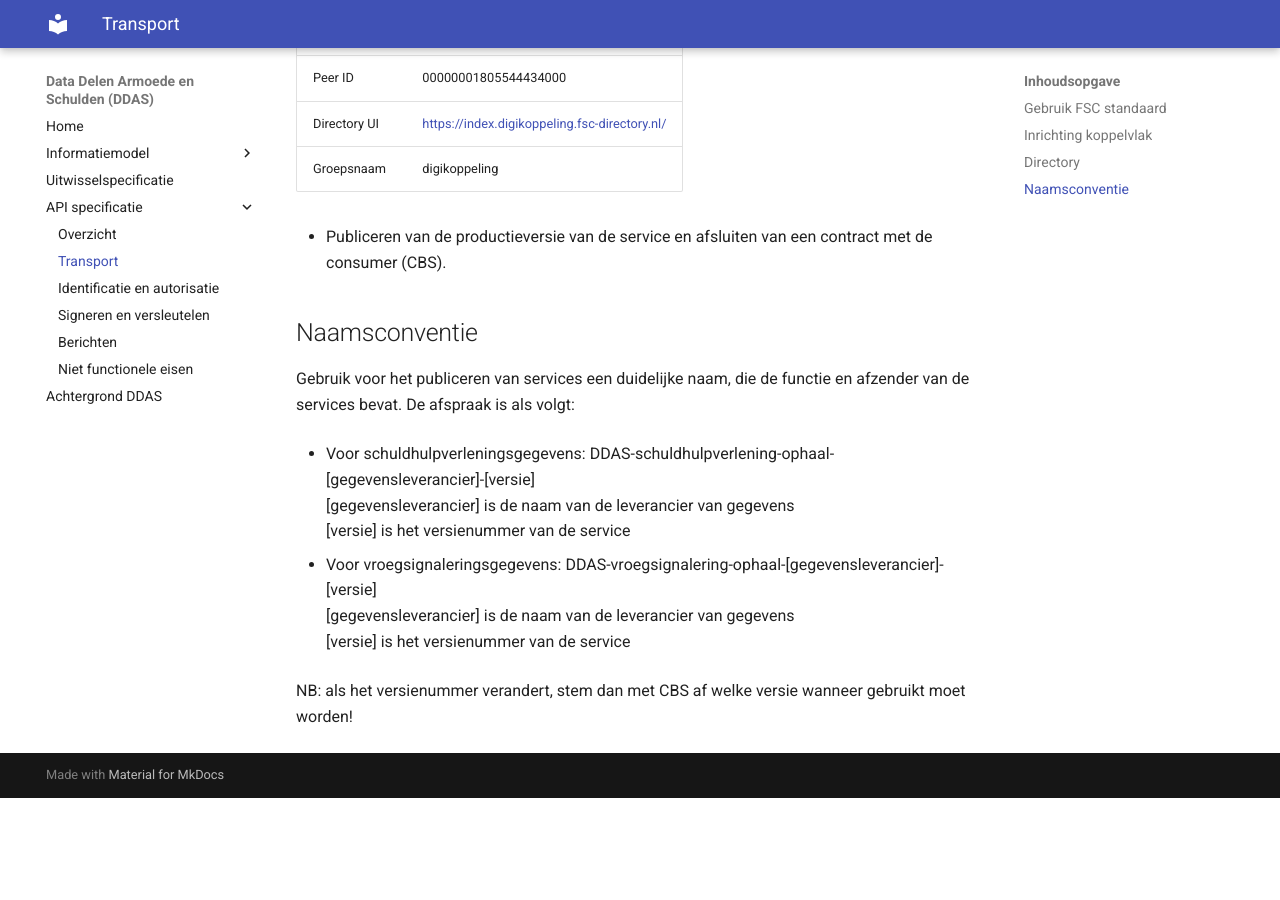
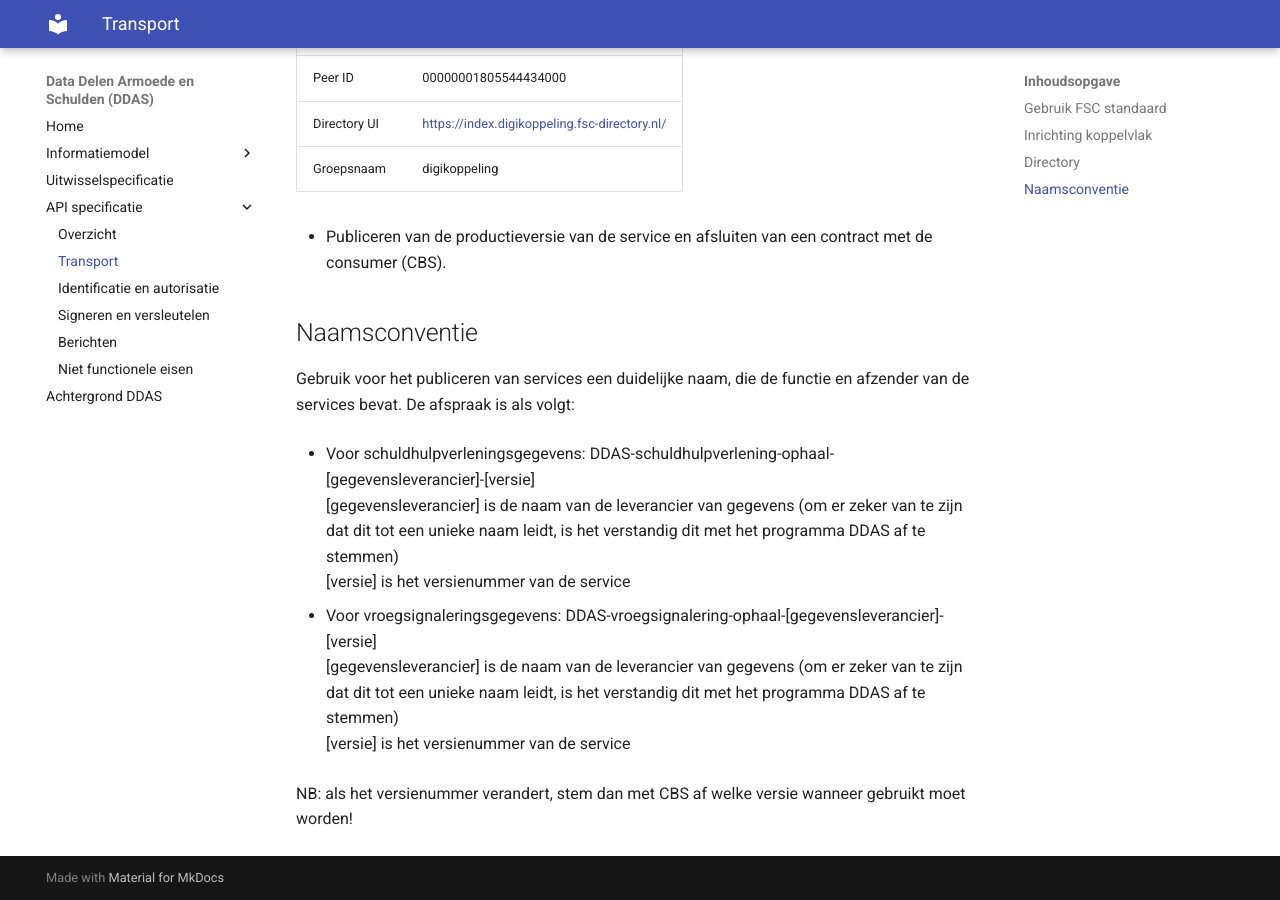
Before and after one commit to Govert-Claus/DDAS-API, an MkDocs documentation site: the page built from docs/transport.md, in a window 1280 px wide and 900 px high, scrolled down 1921 px. Built offline with MkDocs 1.6.1 and Material for MkDocs 9.7.7, drawn with Linux system fonts in a browser that asks for light colours; the version menu is left out; before the commit the page ends 2719 px from its top, so only the background shows below that.

Commit message:
Update transport.md

```diff
--- a/docs/transport.md
+++ b/docs/transport.md
@@ -64,11 +64,11 @@ Om gebruik te maken van de directory moeten de volgende stappen doorlopen worden
 Gebruik voor het publiceren van services een duidelijke naam, die de functie en afzender van de services bevat. De afspraak is als volgt:
 
 - Voor schuldhulpverleningsgegevens: DDAS-schuldhulpverlening-ophaal-[gegevensleverancier]-[versie]
-  [gegevensleverancier] is de naam van de leverancier van gegevens
+  [gegevensleverancier] is de naam van de leverancier van gegevens (om er zeker van te zijn dat dit tot een unieke naam leidt, is het verstandig dit met het programma DDAS af te stemmen)
   [versie] is het versienummer van de service
 
 - Voor vroegsignaleringsgegevens: DDAS-vroegsignalering-ophaal-[gegevensleverancier]-[versie]
-  [gegevensleverancier] is de naam van de leverancier van gegevens
+  [gegevensleverancier] is de naam van de leverancier van gegevens (om er zeker van te zijn dat dit tot een unieke naam leidt, is het verstandig dit met het programma DDAS af te stemmen)
   [versie] is het versienummer van de service
 
 NB: als het versienummer verandert, stem dan met CBS af welke versie wanneer gebruikt moet worden!
```
